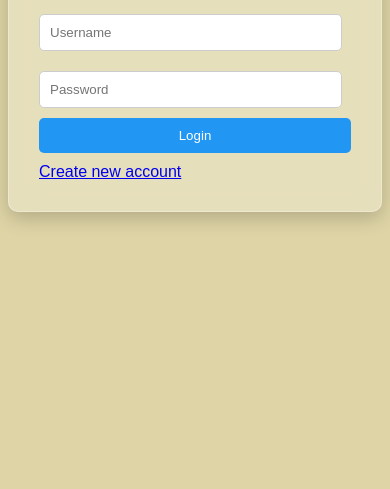
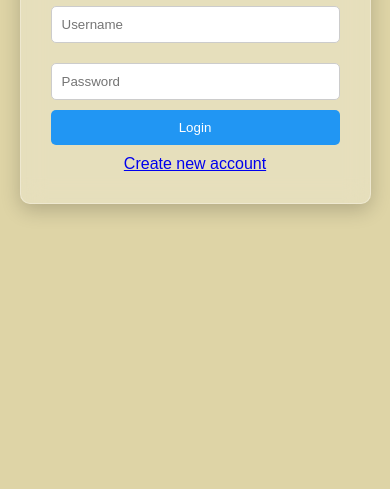
Before and after one commit to GaddeAnkitha/Habit-Tracker, a website: page login.html in a window 390 px wide. Shown: the part 371-860 px from the top of the page. Drawn offline with Linux system fonts and the light colour scheme.

Commit message:
Refactor login.html for improved styling and layout
Updated styles for better layout and responsiveness. Added box-sizing to input and container for consistent sizing.

```diff
--- a/login.html
+++ b/login.html
@@ -1,11 +1,8 @@
 <!DOCTYPE html>
 <html>
-
 <head>
 <title>Login</title>
-
 <style>
-
 body{
 font-family:Arial;
 background:#ded4a6;
@@ -14,8 +11,8 @@ display:flex;
 justify-content:center;
 align-items:center;
 height:100vh;
+margin:0;
 }
-
 .container{
 width:90%;
 max-width:400px;
@@ -25,16 +22,16 @@ border-radius:10px;
 box-shadow:0 6px 20px rgba(0,0,0,0.2);
 backdrop-filter:blur(12px);
 border:1px solid rgba(255,255,255,0.3);
+box-sizing: border-box;
 }
-
 input{
-width:90%;
+width:100%;
 padding:10px;
 margin:10px 0;
 border-radius:5px;
 border:1px solid #ccc;
+box-sizing: border-box;
 }
-
 button{
 padding:10px;
 width:100%;
@@ -44,35 +41,25 @@ border:none;
 border-radius:5px;
 cursor:pointer;
 }
-
 a{
 display:block;
 margin-top:10px;
+text-align: center;
 }
-
 </style>
-
 </head>
-
 <body>
 
 <div class="container">
-
 <h2>Login</h2>
-
 <input id="username" placeholder="Username">
 <input id="password" type="password" placeholder="Password">
-
 <button onclick="login()">Login</button>
-
 <a href="signup.html">Create new account</a>
-
 </div>
 
 <script>
-
 async function login(){
-
 const username=document.getElementById("username").value.trim();
 const password=document.getElementById("password").value.trim();
 
@@ -89,18 +76,14 @@ const oldMsg=document.getElementById("msg");
 if(oldMsg) oldMsg.remove();
 
 if(data.success){
-window.location.href="index.html";
+window.location.href="index.html"; // Redirects to tracker dashboard
 }else{
-
 document.querySelector(".container").insertAdjacentHTML(
 "beforeend",
 "<p id='msg' style='color:red;text-align:center;'>Invalid Username or Password</p>"
 );
-
 }
-
 }
-
 </script>
 </body>
 </html>
```
